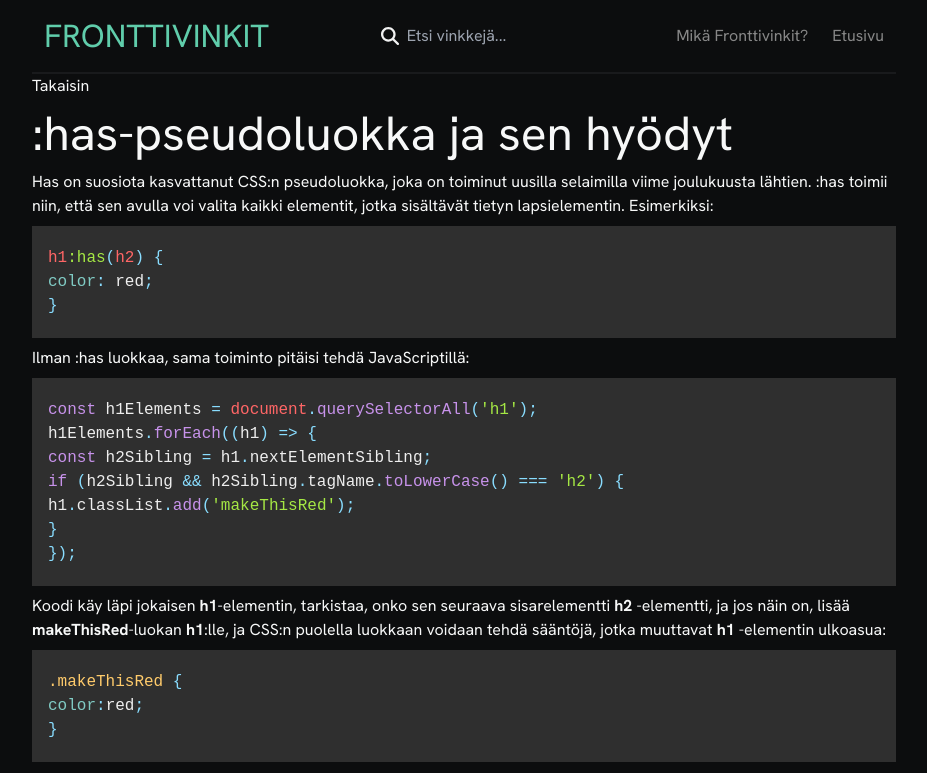
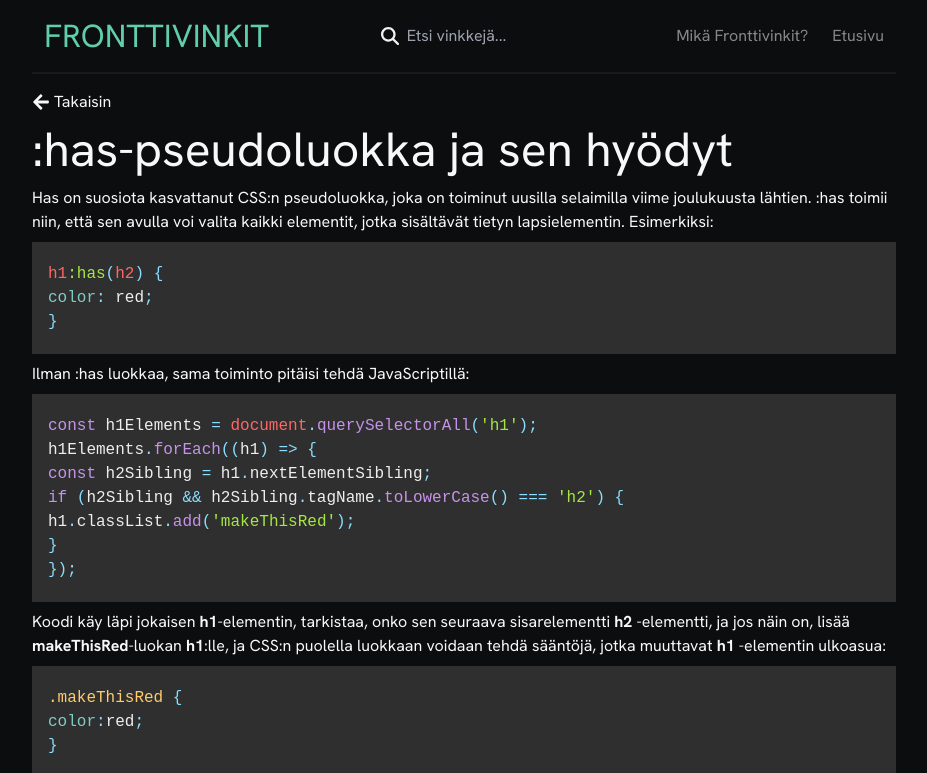
Before and after one commit to juusorutanen/fronttivinkit, a Next.js app: page /tip/has-luokka in a window 1280 px wide. Shown: the top 773 px of the page, without its empty margins (176-1103 px from the left). Built offline with nearby package versions, Linux system fonts and the light colour scheme.

Commit message:
fix back button not returning to previous scroll position

```diff
--- a/app/tip/[slug]/page.js
+++ b/app/tip/[slug]/page.js
@@ -4,7 +4,7 @@ import React from "react";
 import fs from "fs";
 import matter from "gray-matter";
 import Code from "@/components/codeblock";
-import Link from "next/link";
+import BackButton from "@/components/BackButton";
 
 function getPostContent(slug) {
   const folder = "tips/";
@@ -23,7 +23,7 @@ export const generateStaticParams = async () => {
 export async function generateMetadata({ params, searchParams }) {
   const id = params?.slug ? " ⋅ " + params?.slug : "";
   return {
-    title: `DevTips ${id.replaceAll("_", " ")}`,
+    title: `Fronttivinkit ${id.replaceAll("_", " ")}`,
   };
 }
 
@@ -32,10 +32,8 @@ export default function TipsPage(props) {
   const post = getPostContent(slug);
 
   return (
-    <main>
-      <Link className="hover:text-accent" href="/">
-            <span>Takaisin</span>
-          </Link>
+    <main className="mt-4">
+      <BackButton text="Takaisin" />
       <article>
         <Markdown
           options={{
--- /dev/null
+++ b/components/BackButton.jsx
@@ -0,0 +1,20 @@
+'use client'
+import { useRouter } from 'next/navigation';
+import { FaArrowLeft } from 'react-icons/fa';
+
+const BackButton = ({ text }) => {
+  const router = useRouter();
+
+  const handleGoBack = () => {
+    router.back();
+  };
+
+  return (
+    <button onClick={handleGoBack} className="flex items-center gap-1">
+      <FaArrowLeft color="#F7F7F7" size={18} />
+      <span>{text}</span>
+    </button>
+  );
+};
+
+export default BackButton;
```
